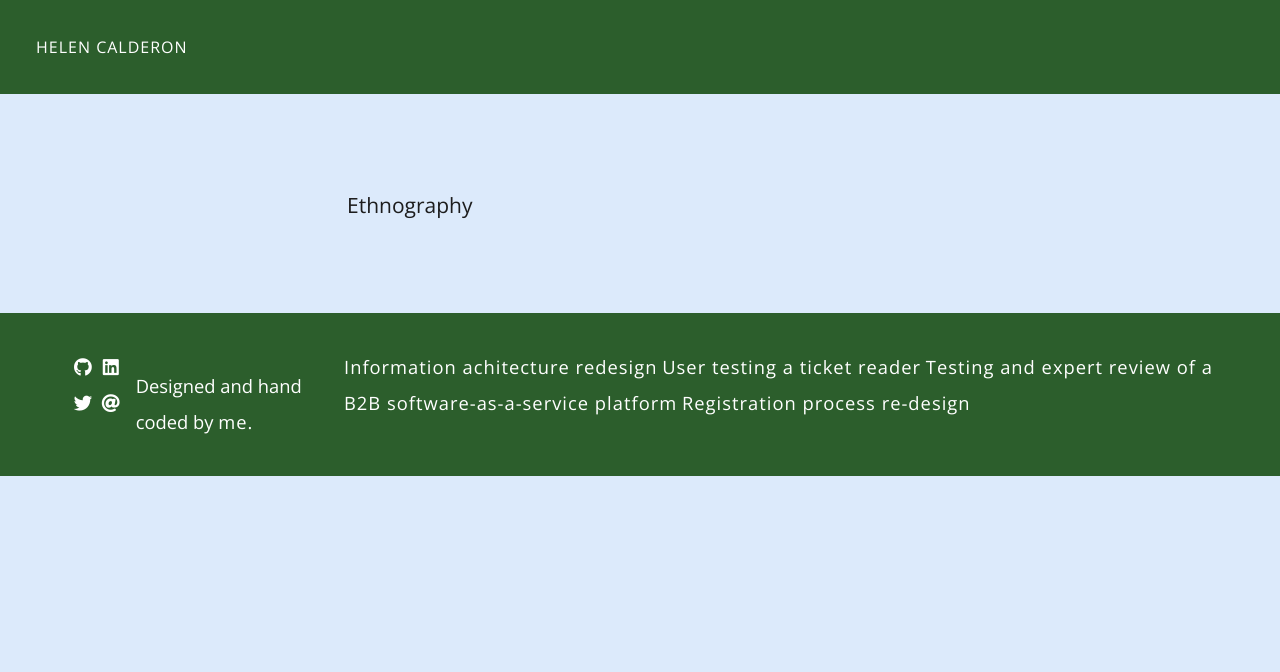
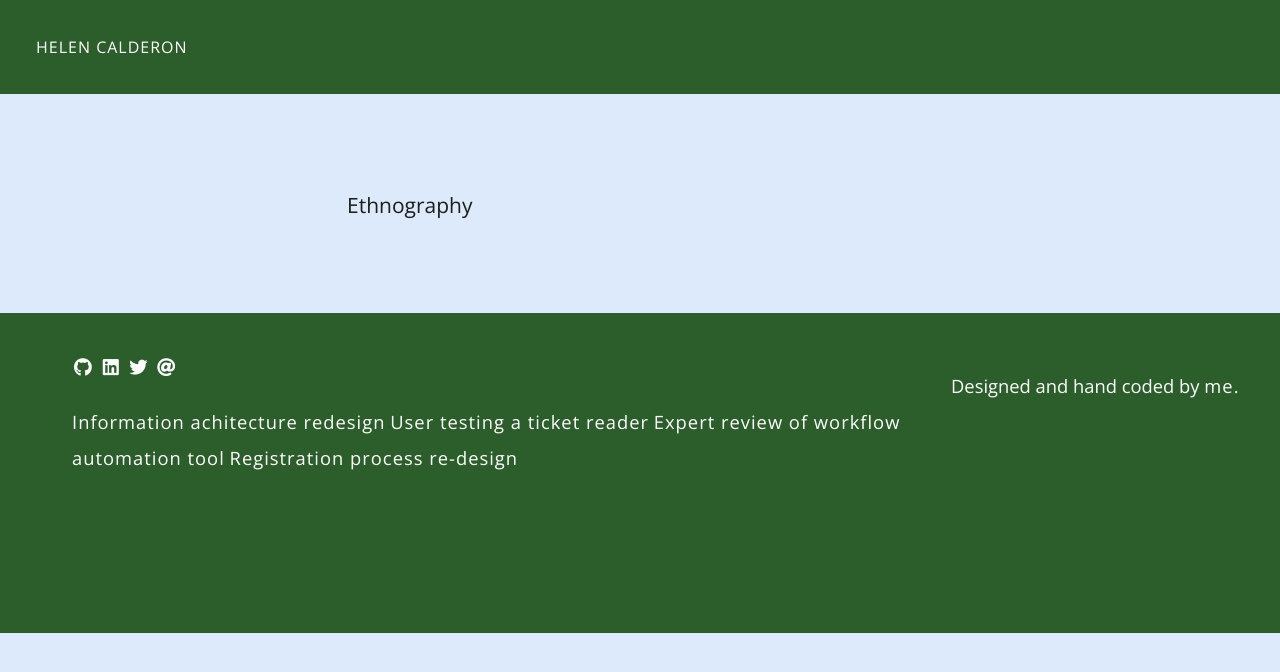
Before and after one commit to helencalderon/helenc, a Jekyll site: the page built from _posts/2020-01-12-ethnographer-3d-printing.md, in a window 1280 px wide. Shown: the top 672 px of the page. Built offline with Jekyll 4.4.1, drawn with Linux system fonts in a browser that asks for light colours.

Commit message:
link tidy + footer in progress

```diff
--- a/_posts/2020-01-12-ux-consultant-start-ups.md
+++ b/_posts/2020-01-12-ux-consultant-start-ups.md
@@ -1,6 +1,6 @@
 ---
 layout: post
-project: Testing and expert review of a B2B software-as-a-service platform
+project: Expert review of workflow automation tool
 company: Autto
 description: Reviewed and user tested an application offering business process automation for law firms. I found over 50 potential improvements and defects the start-up could fix prior to launching their MVP.
 skills: Expert review, wireframing, user testing
--- a/_sass/layouts/_footer.scss
+++ b/_sass/layouts/_footer.scss
@@ -4,7 +4,10 @@
 
 #footer {
     @include body-padding;
-    display: flex;
+    display: grid;
+    grid-template-columns: 3fr 1fr;
+    grid-column-gap: $spacing-unit;
+    grid-template-rows: minmax(40px, auto) minmax(40px, auto) minmax(20px, 120.75px);
     background-color: $green;
     font-size: $small-font-size;
     color: $white;
@@ -30,3 +33,11 @@
 .fa {
 
 }
+
+#socials{
+
+}
+
+#footer-nav{
+
+}
```
